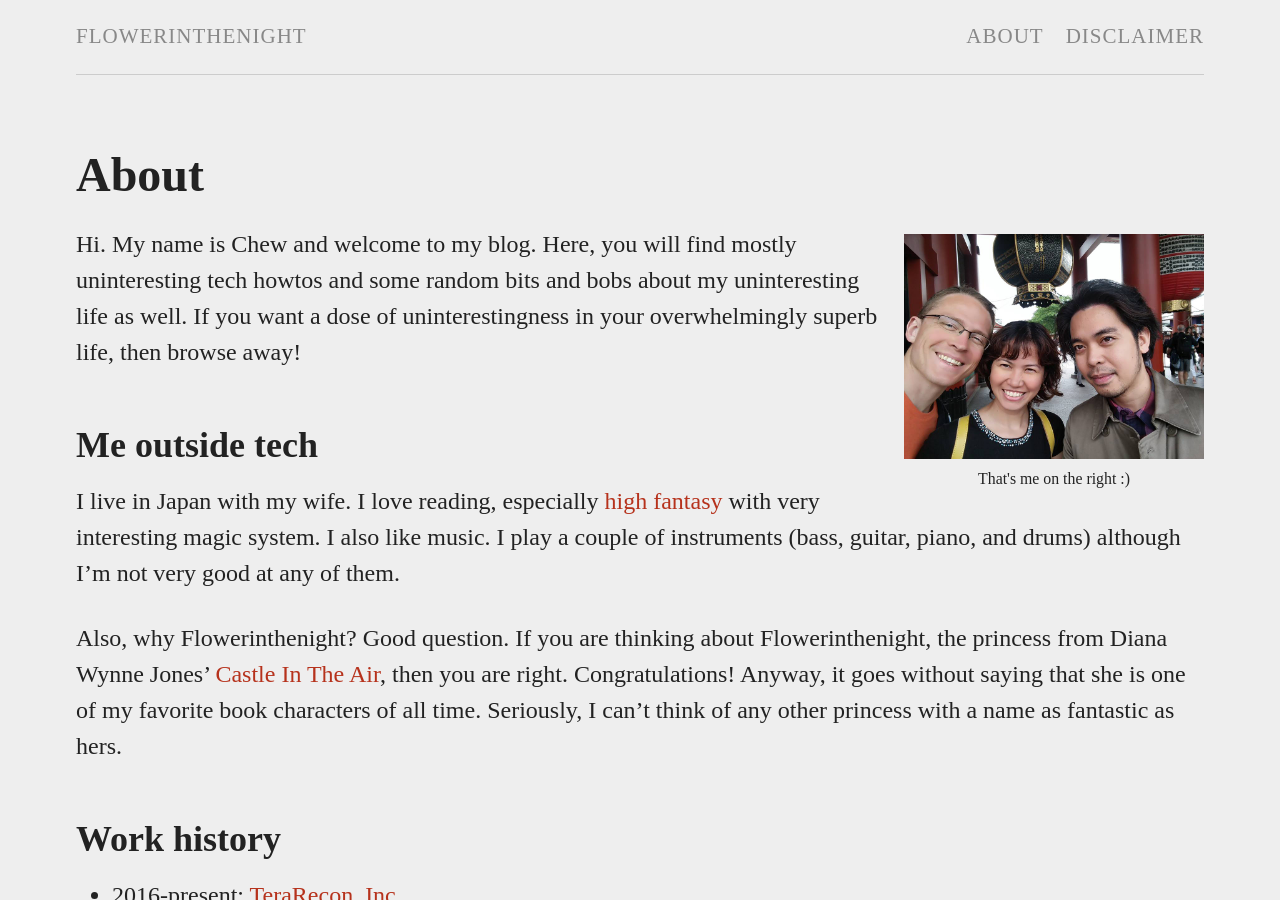
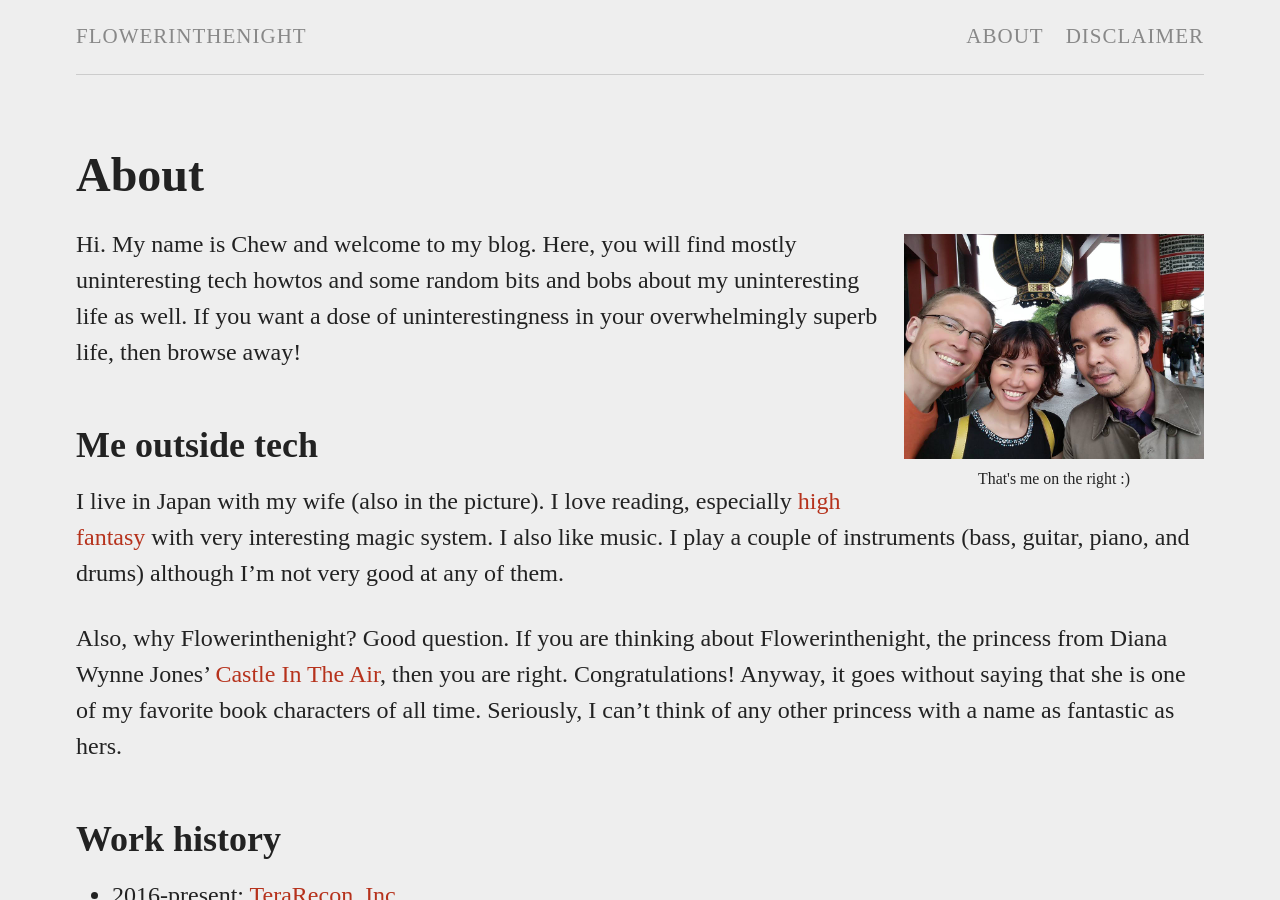
Before and after one commit to flowerinthenight/flowerinthenight.github.io, a Jekyll site: the page built from about.md, in a window 1280 px wide and 900 px high. Built offline with Jekyll 4.4.1, drawn with Linux system fonts in a browser that asks for light colours; some web fonts are replaced.

Commit message:
Update about.md

```diff
--- a/about.md
+++ b/about.md
@@ -10,7 +10,7 @@ Hi. My name is Chew and welcome to my blog. Here, you will find mostly uninteres
 
 ## Me outside tech
 
-I live in Japan with my wife. I love reading, especially [high fantasy](https://en.wikipedia.org/wiki/High_fantasy) with very interesting magic system. I also like music. I play a couple of instruments (bass, guitar, piano, and drums) although I'm not very good at any of them.
+I live in Japan with my wife (also in the picture). I love reading, especially [high fantasy](https://en.wikipedia.org/wiki/High_fantasy) with very interesting magic system. I also like music. I play a couple of instruments (bass, guitar, piano, and drums) although I'm not very good at any of them.
 
 Also, why Flowerinthenight? Good question. If you are thinking about Flowerinthenight, the princess from Diana Wynne Jones' [Castle In The Air](https://en.wikipedia.org/wiki/Castle_in_the_Air_(novel)), then you are right. Congratulations! Anyway, it goes without saying that she is one of my favorite book characters of all time. Seriously, I can't think of any other princess with a name as fantastic as hers.
 
```
